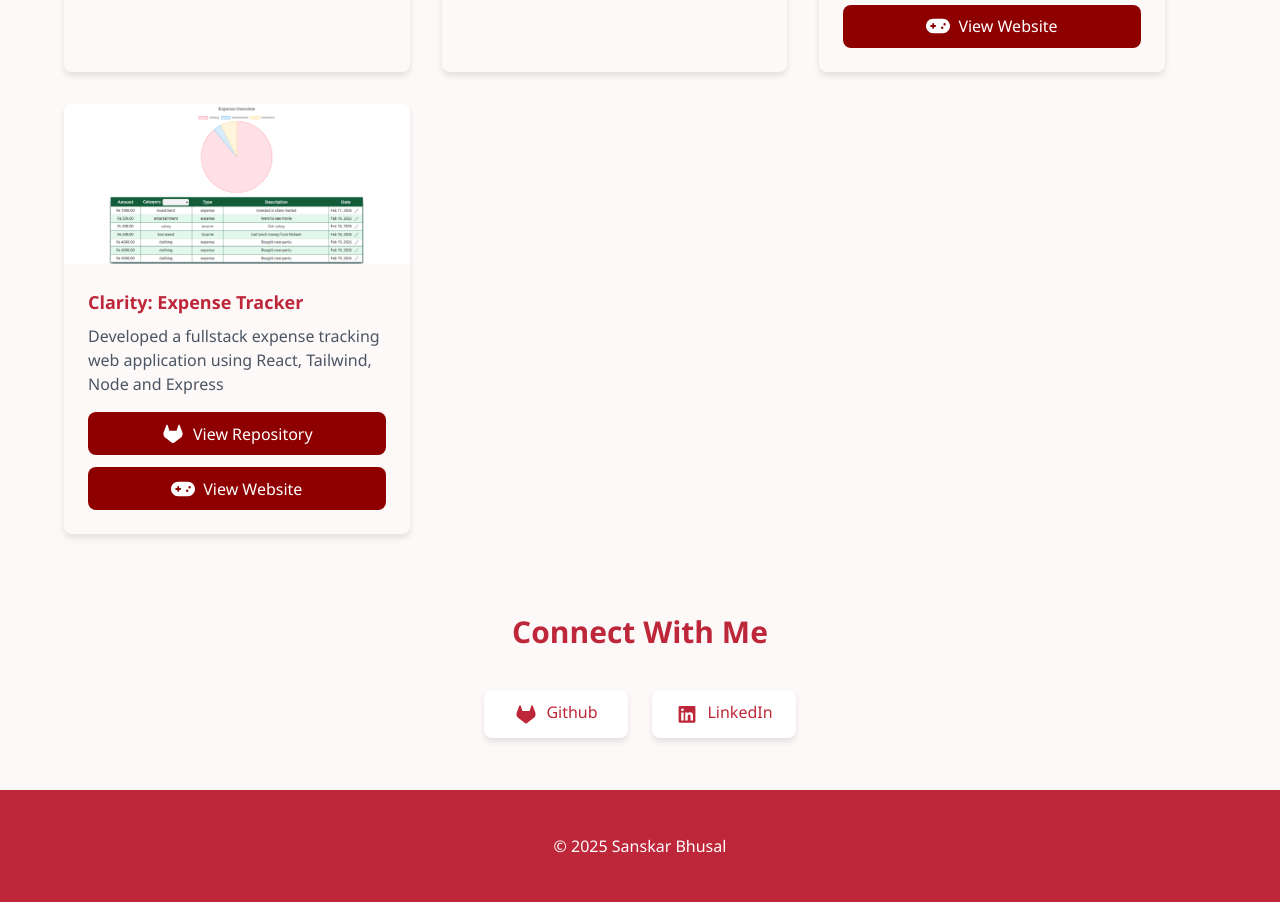
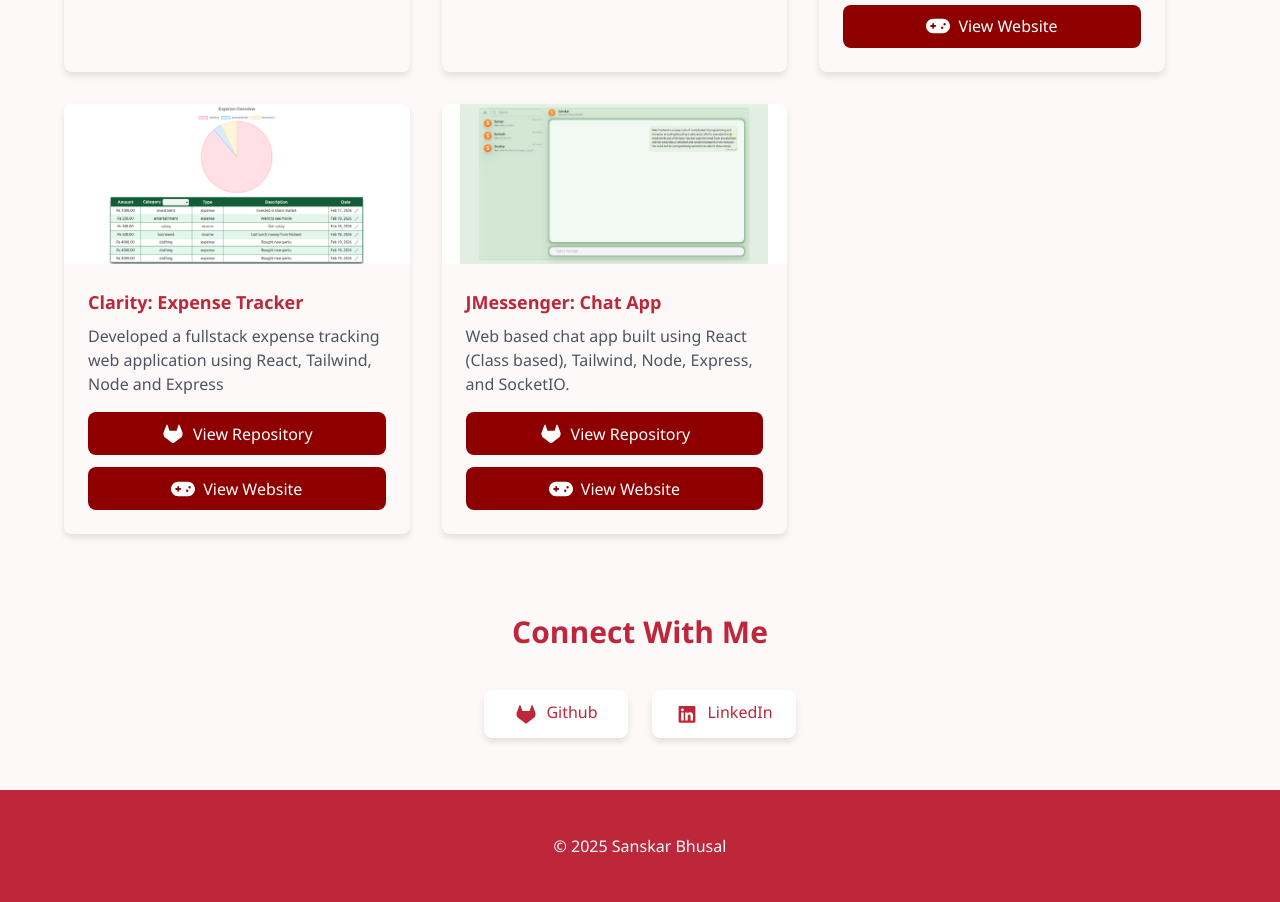
Before and after one commit to sanskarbhusal/portfolio, a website: page index.html in a window 1280 px wide. Shown: the part 1086-1988 px from the top of the page. Drawn offline with Linux system fonts and the light colour scheme.

Commit message:
feat: add project 'JMessenger'

```diff
--- a/index.html
+++ b/index.html
@@ -215,6 +215,38 @@
                     </div>
                 </div>
 
+
+                <div class="project-card">
+                    <div class="h-[160px] overflow-clip">
+                        <img class="clarity-thumbnail-img" src="assets/jmessenger-thumbnail.png"
+                            alt="JMessenger Chat App thumbnail">
+                    </div>
+                    <div class="flex flex-col p-6">
+                        <h3 class="text-lg font-semibold mb-2">
+                            JMessenger: Chat App
+                        </h3>
+                        <p class="text-gray-600 mb-[1em]">
+                            Web based chat app built using React (Class based), Tailwind, Node, Express, and SocketIO.
+                        </p>
+                        <a class="flex gap-2 justify-center bg-theme-dark hover:bg-theme-light text-white pl-4 pr-4 pt-[0.6rem] pb-[0.6rem] rounded-lg transition-colors ease-in-out"
+                            href="https://github.com/sanskarbhusal/jmessenger_web">
+                            <svg class="fill-white text-lg w-6" viewBox="0 0 640 640">
+                                <path
+                                    d="M568 268.6L567.3 266.8L497.6 85C496.2 81.4 493.7 78.4 490.4 76.4C488 74.8 485.3 73.9 482.4 73.6C479.5 73.3 476.7 73.7 474 74.7C471.3 75.7 468.9 77.4 466.9 79.5C465 81.6 463.6 84.2 462.8 86.9L415.8 230.9L225.3 230.9L178.2 86.9C177.4 84.1 176 81.6 174.1 79.5C172.1 77.4 169.7 75.8 167 74.7C164.4 73.7 161.5 73.3 158.6 73.6C155.7 73.9 153 74.8 150.6 76.4C147.4 78.4 144.8 81.5 143.4 85L73.8 266.8L73 268.6C63 294.8 61.7 323.6 69.5 350.6C77.2 377.5 93.5 401.3 115.9 418.2L116.2 418.4L116.8 418.8L222.8 498.3C261.3 527.4 289.5 548.6 307.4 562.2C311.1 564.1 315.7 566.5 320.4 566.5C325.1 566.5 329.7 564.1 333.4 562.2C351.3 548.7 379.5 527.3 418 498.3L524.7 418.4L525 418.1C547.4 401.2 563.7 377.5 570.6 350.6C579.2 323.6 578 294.8 568 268.6z" />
+                            </svg>
+                            <span> View Repository
+                            </span> </a>
+                        <a class="flex gap-2 justify-center bg-theme-dark hover:bg-theme-light text-white pl-4 pr-4 pt-[0.6rem] pb-[0.6rem] mt-3 rounded-lg transition-colors ease-in-out"
+                            href="https://chat.sanskarbhusal.com.np">
+                            <svg class="fill-white text-lg w-6" viewBox="0 0 640 512">
+                                <path
+                                    d="M448 64c106 0 192 86 192 192S554 448 448 448l-256 0C86 448 0 362 0 256S86 64 192 64l256 0zM192 176c-13.3 0-24 10.7-24 24l0 32-32 0c-13.3 0-24 10.7-24 24s10.7 24 24 24l32 0 0 32c0 13.3 10.7 24 24 24s24-10.7 24-24l0-32 32 0c13.3 0 24-10.7 24-24s-10.7-24-24-24l-32 0 0-32c0-13.3-10.7-24-24-24zm240 96a32 32 0 1 0 0 64 32 32 0 1 0 0-64zm64-96a32 32 0 1 0 0 64 32 32 0 1 0 0-64z" />
+                            </svg>
+                            <span> View Website
+                            </span> </a>
+                    </div>
+                </div>
+
             </div>
         </section>
 
```
Also changed, not shown: assets/jmessenger-thumbnail.png (added).
